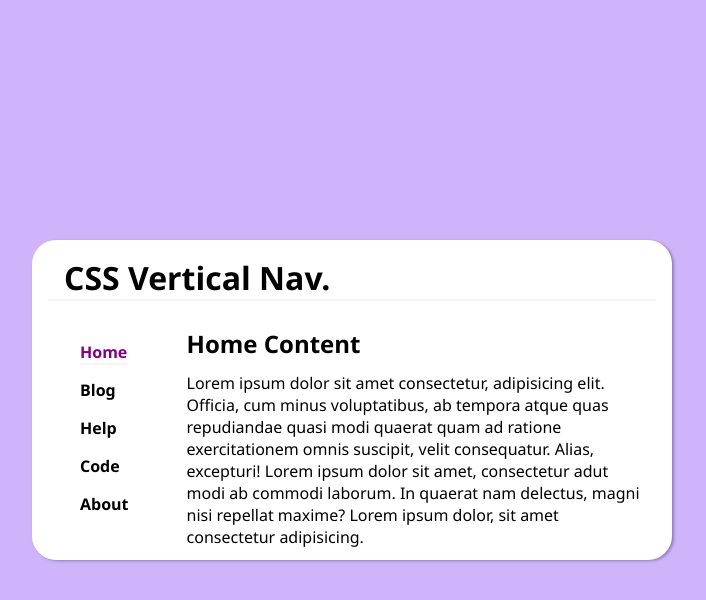
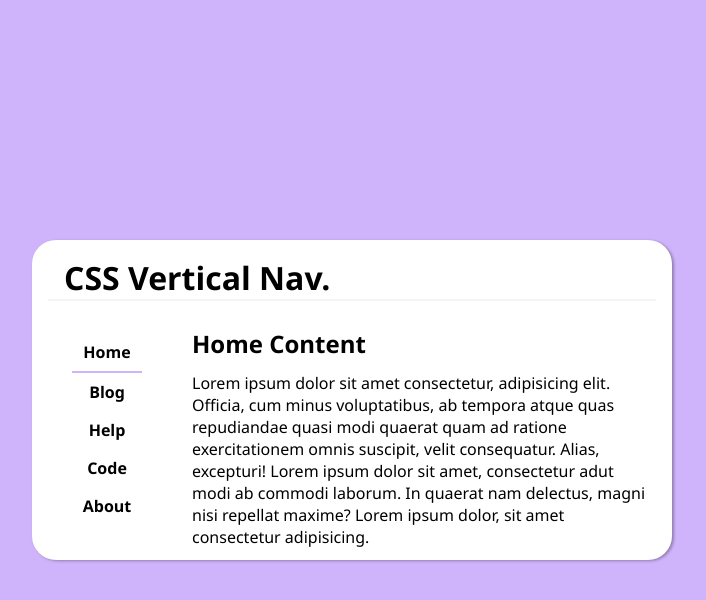
Before and after one commit to vinimello0/CSS-Vertical-Nav, a plain HTML site: page index.html in a window 1280 px wide. In both pictures the pointer is over the item "Home". Shown: the whole page, without its empty margins (288-994 px from the left). Drawn offline with Linux system fonts and the light colour scheme.

Commit message:
Apenas alguns ajustes.

```diff
--- a/styles.css
+++ b/styles.css
@@ -9,12 +9,6 @@
 body {
     background-color: rgb(207, 180, 252);
     font-family: 'Segoe UI', Tahoma, Geneva, Verdana, sans-serif;
-}
-
-@media screen and (max-width: 350px) {
-    .wrapper {
-         overflow-y: scroll;
-    }
 }
 
 .wrapper {
@@ -57,6 +51,7 @@ ul {
 ul li {
     list-style-type: none;
     padding: .5em;
+    width: 70px;
 
 }
 
@@ -68,11 +63,9 @@ ul li {
     font-weight: 600;
 }
 
-.box-nav nav a:hover {
-
-    border-bottom: 2px solid whitesmoke;
+.box-nav nav li:hover {
+    border-bottom: 2px solid rgb(207, 180, 252);
     color: purple;
-    width: 100%;
 }
 
  main {
```
